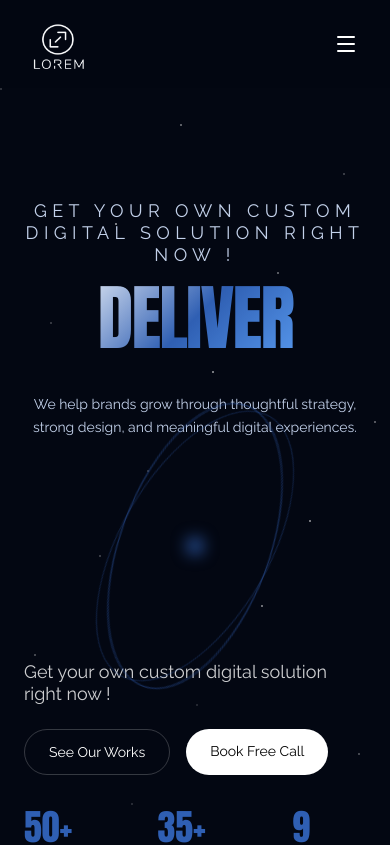
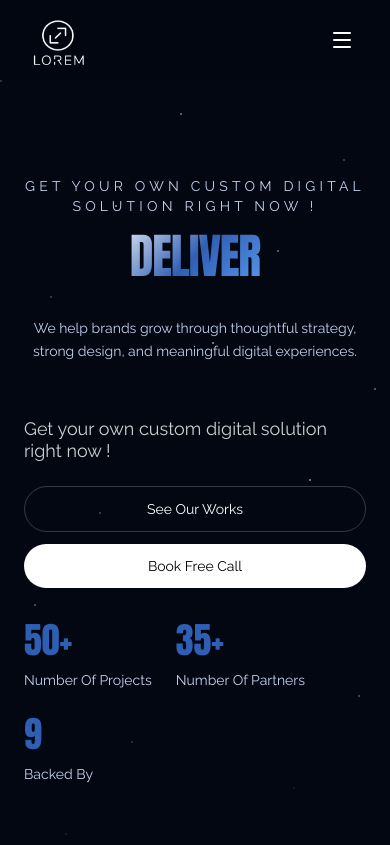
Before and after one commit to minitaisama/justlorem, a Next.js app: page / in a window 390 px wide. Shown: the top 845 px of the page. Built offline with nearby package versions, Linux system fonts and the light colour scheme.

Commit message:
fix: high priority mobile issues

```diff
--- a/components/landing/Banner.tsx
+++ b/components/landing/Banner.tsx
@@ -1,6 +1,6 @@
 "use client";
 
-import { motion, useScroll, useTransform } from "framer-motion";
+import { motion, useReducedMotion, useScroll, useTransform } from "framer-motion";
 import { useEffect, useRef, useState } from "react";
 import { ArrowDown } from "lucide-react";
 import Link from "next/link";
@@ -28,6 +28,7 @@ const generateStars = (count: number) => {
 };
 
 const STARS = generateStars(20);
+const MOBILE_STARS = STARS.slice(0, 8);
 const HERO_WORDS = ["DESIGN", "DEVELOP", "DELIVER"];
 const WORD_INTERVAL_MS = 2500;
 const wordVariants = {
@@ -42,20 +43,23 @@ const letterVariants = {
 export default function Banner() {
   const ref = useRef(null);
   const [wordIndex, setWordIndex] = useState(0);
+  const shouldReduceMotion = useReducedMotion();
   const { scrollYProgress } = useScroll({
     target: ref,
     offset: ["start start", "end start"],
   });
 
-  const y = useTransform(scrollYProgress, [0, 1], [0, 300]);
+  const y = useTransform(scrollYProgress, [0, 1], [0, shouldReduceMotion ? 120 : 300]);
   const opacity = useTransform(scrollYProgress, [0, 0.5], [1, 0]);
+  const starsToRender = shouldReduceMotion ? MOBILE_STARS : STARS;
 
   useEffect(() => {
+    if (shouldReduceMotion) return;
     const id = window.setInterval(() => {
       setWordIndex((prev) => (prev + 1) % HERO_WORDS.length);
     }, WORD_INTERVAL_MS);
     return () => window.clearInterval(id);
-  }, []);
+  }, [shouldReduceMotion]);
 
   const handleScrollToWork = (event: React.MouseEvent<HTMLAnchorElement>) => {
     event.preventDefault();
@@ -68,7 +72,7 @@ export default function Banner() {
   return (
     <section ref={ref} className="relative min-h-screen overflow-hidden bg-[#030712]">
       <div className="absolute inset-0">
-        {STARS.map((star, i) => (
+        {starsToRender.map((star, i) => (
           <motion.div
             key={i}
             className="absolute h-[2px] w-[2px] rounded-full bg-white"
@@ -77,8 +81,8 @@ export default function Banner() {
               top: `${star.top}%`,
               opacity: star.opacity,
             }}
-            animate={{ opacity: [star.opacity * 0.75, star.opacity] }}
-            transition={{
+            animate={shouldReduceMotion ? undefined : { opacity: [star.opacity * 0.75, star.opacity] }}
+            transition={shouldReduceMotion ? undefined : {
               duration: 3,
               repeat: Infinity,
               repeatType: "reverse",
@@ -92,15 +96,15 @@ export default function Banner() {
 
       <motion.div
         style={{ y, opacity }}
-        className="relative z-10 mx-auto flex min-h-[78vh] w-full max-w-[1400px] flex-col gap-10 px-6 pb-32"
+        className="relative z-10 mx-auto flex min-h-[78vh] w-full max-w-[1400px] flex-col gap-10 px-6 pb-24 pt-8 md:pb-32"
       >
-        <div className="relative top-6 my-6">
-          <div className="mt-16 text-center">
+        <div className="relative my-4 md:my-6">
+          <div className="mt-12 text-center md:mt-16">
             <motion.p
               initial={{ opacity: 0, y: 20 }}
               animate={{ opacity: 1, y: 0 }}
               transition={{ delay: 0.2 }}
-              className="mb-4 text-[18px] leading-[22px] tracking-[0.3em] text-muted-foreground uppercase"
+              className="mb-4 text-sm uppercase leading-5 tracking-[0.3em] text-muted-foreground sm:text-[18px] sm:leading-[22px]"
             >
               Get your own custom digital solution right now !
             </motion.p>
@@ -108,13 +112,13 @@ export default function Banner() {
               initial={{ opacity: 0, y: 40 }}
               animate={{ opacity: 1, y: 0 }}
               transition={{ delay: 0.4, duration: 0.8 }}
-              className="mb-8 min-h-[1.1em] text-7xl font-display tracking-tight md:text-9xl lg:text-[10rem]"
+              className="mb-8 min-h-[1.1em] text-5xl font-display tracking-tight sm:text-6xl md:text-9xl lg:text-[10rem]"
             >
               <motion.span
                 key={HERO_WORDS[wordIndex]}
                 variants={wordVariants}
                 initial="initial"
-                animate="animate"
+                animate={shouldReduceMotion ? undefined : "animate"}
                 className="gradient-text inline-block w-[8ch] text-center will-change-transform"
               >
                 {HERO_WORDS[wordIndex].split("").map((letter, idx) => (
@@ -122,6 +126,7 @@ export default function Banner() {
                     key={`${letter}-${idx}`}
                     variants={letterVariants}
                     className="inline-block"
+                    animate={shouldReduceMotion ? { y: 0, opacity: 1 } : undefined}
                   >
                     {letter}
                   </motion.span>
@@ -135,8 +140,8 @@ export default function Banner() {
               transition={{ delay: 0.8 }}
               className="mx-auto max-w-md text-sm leading-relaxed text-muted-foreground"
             >
-              We help brands grow through thoughtful strategy,
-              strong design, and meaningful digital experiences.
+              We help brands grow through thoughtful strategy, strong design, and
+              meaningful digital experiences.
             </motion.p>
           </div>
 
@@ -144,7 +149,7 @@ export default function Banner() {
             initial={{ opacity: 0, scale: 0.8 }}
             animate={{ opacity: 1, scale: 1 }}
             transition={{ delay: 1, duration: 1 }}
-            className="relative my-8 flex justify-center"
+            className="relative my-6 hidden justify-center md:my-8 md:flex"
           >
             <div className="relative h-[150px] w-[300px]">
               {[0, 1, 2].map((i) => (
@@ -155,41 +160,42 @@ export default function Banner() {
                     transform: `rotateX(70deg) rotateZ(${i * 15}deg)`,
                     transformStyle: "preserve-3d",
                   }}
-                  animate={{
+                  animate={shouldReduceMotion ? undefined : {
                     rotateZ: [i * 15, i * 15 + 360],
                   }}
-                  transition={{
+                  transition={shouldReduceMotion ? undefined : {
                     duration: 20 + i * 5,
                     repeat: Infinity,
                     ease: "linear",
                   }}
                 />
               ))}
-              <div className="absolute top-1/2 left-1/2 h-4 w-4 -translate-x-1/2 -translate-y-1/2 rounded-full bg-[#2F5FB3] blur-sm" />
+              <div className="absolute left-1/2 top-1/2 h-4 w-4 -translate-x-1/2 -translate-y-1/2 rounded-full bg-[#2F5FB3] blur-sm" />
             </div>
           </motion.div>
         </div>
 
-        <div className="-mt-8 flex flex-col items-start justify-between gap-8 lg:flex-row lg:items-end">
+        <div className="flex flex-col items-start justify-between gap-8 lg:flex-row lg:items-end">
           <motion.div
             initial={{ opacity: 0, x: -50 }}
             animate={{ opacity: 1, x: 0 }}
             transition={{ delay: 1.2 }}
+            className="w-full lg:w-auto"
           >
             <p className="text-[18px] leading-[22px] text-white/80">
               Get your own custom digital solution right now !
             </p>
-            <div className="mt-6 flex gap-4">
+            <div className="mt-6 flex w-full flex-col gap-3 sm:w-auto sm:flex-row sm:gap-4">
               <Link
                 href="#work"
                 onClick={handleScrollToWork}
-                className="rounded-full border border-white/20 px-6 py-3 text-sm text-white transition-colors duration-300 hover:border-[#2F5FB3] hover:text-[#2F5FB3]"
+                className="rounded-full border border-white/20 px-6 py-3 text-center text-sm text-white transition-colors duration-300 hover:border-[#2F5FB3] hover:text-[#2F5FB3]"
               >
                 See Our Works
               </Link>
               <Link
                 href="https://calendar.app.google/AC9XWNQLaUhp3yMq9"
-                className="rounded-full bg-white px-6 py-3 text-sm text-black transition-all duration-300 hover:bg-[#2F5FB3] hover:text-white"
+                className="rounded-full bg-white px-6 py-3 text-center text-sm text-black transition-all duration-300 hover:bg-[#2F5FB3] hover:text-white"
                 target="_blank"
                 rel="noreferrer"
               >
@@ -215,7 +221,7 @@ export default function Banner() {
                 <span className="text-4xl font-display text-[#2F5FB3] md:text-5xl">
                   {stat.value}
                 </span>
-                <p className="mt-2 whitespace-pre-line text-xs text-muted-foreground">
+                <p className="mt-2 whitespace-pre-line text-sm text-muted-foreground md:text-base">
                   {stat.label}
                 </p>
               </motion.div>
@@ -228,7 +234,7 @@ export default function Banner() {
         initial={{ opacity: 0 }}
         animate={{ opacity: 1 }}
         transition={{ delay: 0.6 }}
-        className="absolute bottom-20 left-1/2 z-20 -translate-x-1/2"
+        className="absolute bottom-20 left-1/2 z-20 hidden -translate-x-1/2 md:block"
       >
         <ArrowDown className="animate-bounce text-muted-foreground" />
       </motion.div>
--- a/components/landing/Header.tsx
+++ b/components/landing/Header.tsx
@@ -36,7 +36,7 @@ export default function Header() {
       initial={{ y: -100, opacity: 0 }}
       animate={{ y: 0, opacity: 1 }}
       transition={{ duration: 0.8, ease: "easeOut" }}
-      className="sticky top-0 z-50 w-full bg-[#030712]/95 py-4 backdrop-blur-md"
+      className="sticky top-0 z-50 w-full bg-[#030712]/95 py-3 pt-[max(0.75rem,env(safe-area-inset-top))] backdrop-blur-md md:py-4"
     >
       <nav className="mx-auto flex w-full max-w-[1400px] items-center justify-between gap-8 px-6">
         <Link href="/" className="flex shrink-0 items-center gap-2">
@@ -82,7 +82,7 @@ export default function Header() {
 
         <button
           onClick={() => setIsOpen(!isOpen)}
-          className="ml-auto p-2 text-white lg:hidden"
+          className="ml-auto inline-flex min-h-11 min-w-11 items-center justify-center rounded-full p-3 text-white transition-colors hover:bg-white/5 lg:hidden"
           aria-label="Toggle menu"
         >
           {isOpen ? <X size={24} /> : <Menu size={24} />}
```
Also changed, not shown: components/landing/Services.tsx (+17 -16 lines).
